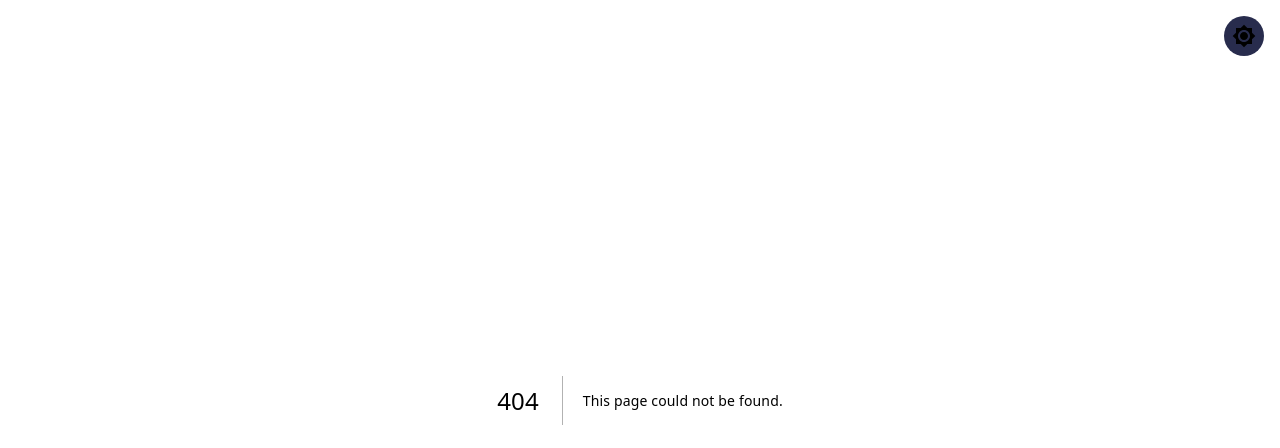
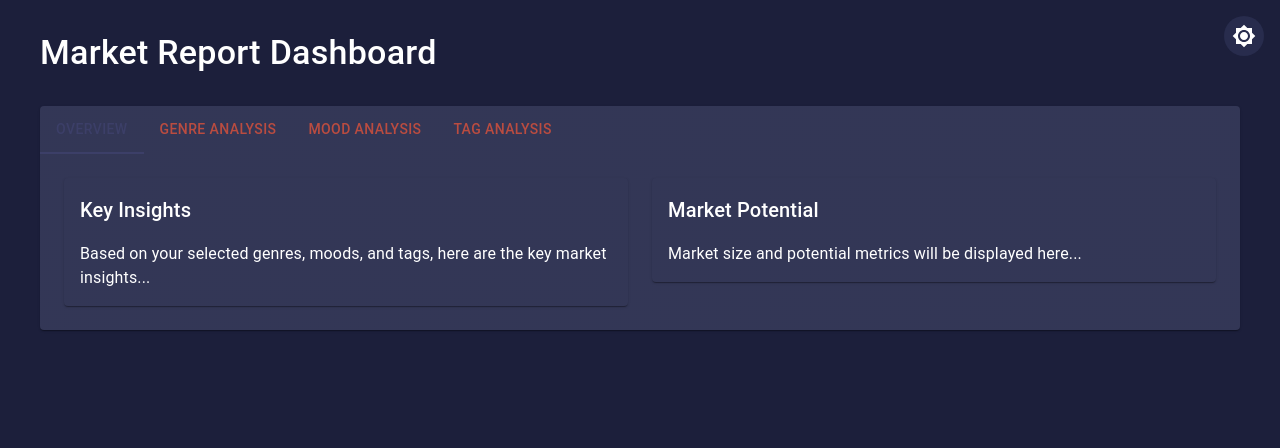
Before and after one commit to DavidCortinas/audafact, a Next.js app in the folder packages/web/: page /dashboard in a window 1280 px wide. Before the commit this address had no page. Shown: the top 448 px of the page. Built offline with nearby package versions, Linux system fonts and the light colour scheme; sample sign-in values are in the browser's storage.

Commit message:
routing and modified pages

```diff
--- /dev/null
+++ b/packages/web/next.config.js
@@ -0,0 +1,9 @@
+/** @type {import('next').NextConfig} */
+const nextConfig = {
+  reactStrictMode: true,
+  // Explicitly tell Next.js to only look in the root pages directory
+  dir: ".",
+  // Any other config options you need
+};
+
+module.exports = nextConfig;
--- a/packages/web/package.json
+++ b/packages/web/package.json
@@ -20,6 +20,7 @@
     "react-dom": "^18.2.0",
     "react-dropzone": "^14.3.5",
     "react-hook-form": "^7.54.2",
+    "react-router-dom": "^7.1.1",
     "zod": "^3.24.1"
   },
   "devDependencies": {
--- /dev/null
+++ b/packages/web/pages/dashboard.tsx
@@ -0,0 +1,38 @@
+import { Dashboard } from '../src/components/Dashboard';
+import { useEffect, useState } from 'react';
+import { useRouter } from 'next/router';
+import { CircularProgress, Box } from '@mui/material';
+
+export default function DashboardPage() {
+  const router = useRouter();
+  const [isLoading, setIsLoading] = useState(true);
+
+  useEffect(() => {
+    // Check if we're in the browser
+    if (typeof window !== 'undefined') {
+      const token = localStorage.getItem('authToken');
+      if (!token) {
+        router.push('/');
+      } else {
+        setIsLoading(false);
+      }
+    }
+  }, [router]);
+
+  if (isLoading) {
+    return (
+      <Box
+        sx={{
+          display: 'flex',
+          justifyContent: 'center',
+          alignItems: 'center',
+          minHeight: '100vh'
+        }}
+      >
+        <CircularProgress />
+      </Box>
+    );
+  }
+
+  return <Dashboard />;
+}
--- a/packages/web/src/pages/index.tsx
+++ b/packages/web/pages/index.tsx
@@ -1,5 +1,5 @@
 import { Box } from '@mui/material';
-import { Stepper } from '../components/Stepper';
+import { Stepper } from '../src/components/Stepper';
 
 export default function Home() {
   return (
--- /dev/null
+++ b/packages/web/src/components/Dashboard/Dashboard.tsx
@@ -0,0 +1,125 @@
+import React, { useState } from 'react';
+import { Box, Typography, Paper, Tabs, Tab, Grid } from '@mui/material';
+
+interface TabPanelProps {
+  children?: React.ReactNode;
+  index: number;
+  value: number;
+}
+
+function TabPanel(props: TabPanelProps) {
+  const { children, value, index, ...other } = props;
+  return (
+    <div
+      role="tabpanel"
+      hidden={value !== index}
+      {...other}
+    >
+      {value === index && (
+        <Box sx={{ p: 3 }}>
+          {children}
+        </Box>
+      )}
+    </div>
+  );
+}
+
+export const Dashboard = () => {
+  const [tabValue, setTabValue] = useState(0);
+
+  const handleTabChange = (event: React.SyntheticEvent, newValue: number) => {
+    setTabValue(newValue);
+  };
+
+  return (
+    <Box sx={{ maxWidth: 1200, mx: 'auto', mt: 4 }}>
+      <Typography variant="h4" component="h1" sx={{ mb: 4, fontWeight: 500 }}>
+        Market Report Dashboard
+      </Typography>
+
+      <Paper sx={{ mb: 3 }}>
+        <Tabs
+          value={tabValue}
+          onChange={handleTabChange}
+          variant="scrollable"
+          scrollButtons="auto"
+        >
+          <Tab label="Overview" />
+          <Tab label="Genre Analysis" />
+          <Tab label="Mood Analysis" />
+          <Tab label="Tag Analysis" />
+        </Tabs>
+
+        <TabPanel value={tabValue} index={0}>
+          <Grid container spacing={3}>
+            <Grid item xs={12} md={6}>
+              <Paper sx={{ p: 2 }}>
+                <Typography variant="h6" sx={{ mb: 2 }}>
+                  Key Insights
+                </Typography>
+                <Typography>
+                  Based on your selected genres, moods, and tags, here are the key market insights...
+                </Typography>
+              </Paper>
+            </Grid>
+            <Grid item xs={12} md={6}>
+              <Paper sx={{ p: 2 }}>
+                <Typography variant="h6" sx={{ mb: 2 }}>
+                  Market Potential
+                </Typography>
+                <Typography>
+                  Market size and potential metrics will be displayed here...
+                </Typography>
+              </Paper>
+            </Grid>
+          </Grid>
+        </TabPanel>
+
+        <TabPanel value={tabValue} index={1}>
+          <Grid container spacing={3}>
+            <Grid item xs={12}>
+              <Paper sx={{ p: 2 }}>
+                <Typography variant="h6" sx={{ mb: 2 }}>
+                  Genre Distribution
+                </Typography>
+                <Typography>
+                  Detailed genre analysis and market trends will be shown here...
+                </Typography>
+              </Paper>
+            </Grid>
+          </Grid>
+        </TabPanel>
+
+        <TabPanel value={tabValue} index={2}>
+          <Grid container spacing={3}>
+            <Grid item xs={12}>
+              <Paper sx={{ p: 2 }}>
+                <Typography variant="h6" sx={{ mb: 2 }}>
+                  Mood Analysis
+                </Typography>
+                <Typography>
+                  Mood-based market insights and trends will be displayed here...
+                </Typography>
+              </Paper>
+            </Grid>
+          </Grid>
+        </TabPanel>
+
+        <TabPanel value={tabValue} index={3}>
+          <Grid container spacing={3}>
+            <Grid item xs={12}>
+              <Paper sx={{ p: 2 }}>
+                <Typography variant="h6" sx={{ mb: 2 }}>
+                  Tag Analysis
+                </Typography>
+                <Typography>
+                  Tag-based market insights and distribution will be shown here...
+                </Typography>
+              </Paper>
+            </Grid>
+          </Grid>
+        </TabPanel>
+      </Paper>
+    </Box>
+  );
+};
--- /dev/null
+++ b/packages/web/src/components/Dashboard/index.ts
@@ -0,0 +1 @@
+export * from "./Dashboard";
```
Also changed, not shown: packages/web/pages/_app.tsx (renamed from packages/web/src/pages/_app.tsx, +5 -6 lines), packages/web/src/components/Stepper/Steps/MarketReportStep.tsx (+10 -17 lines), 1 other file (tests, documents, lock files or other folders).
